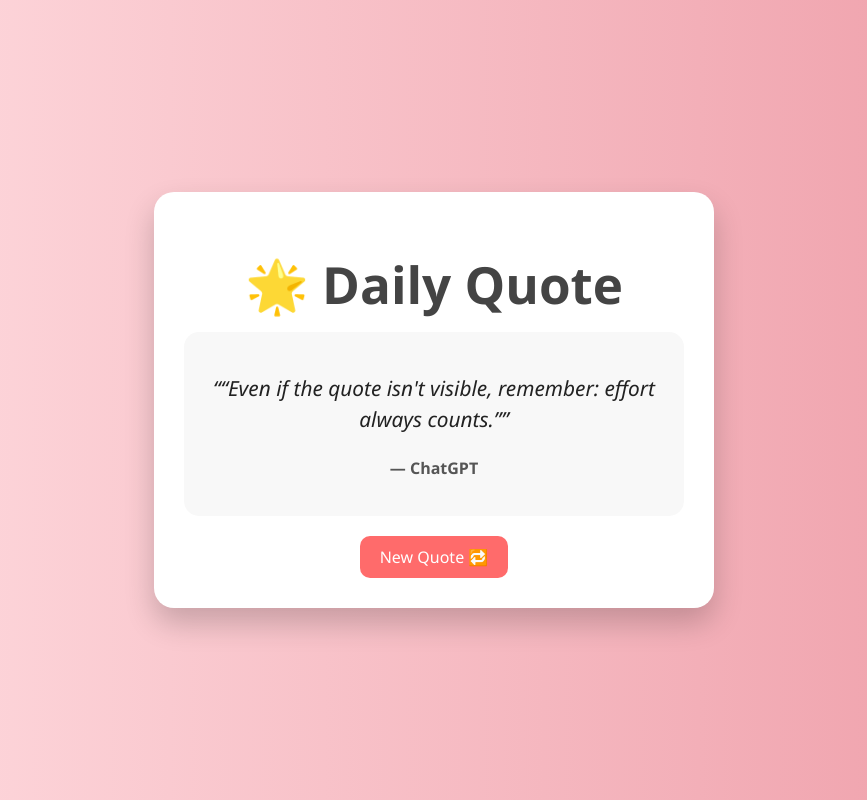
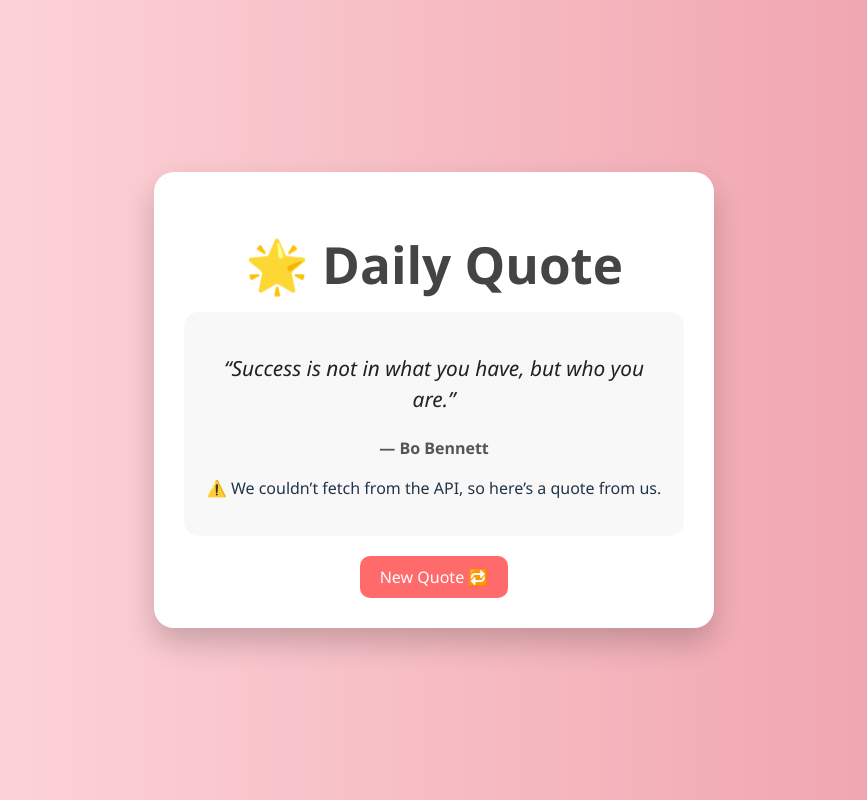
Before and after one commit to FarzooqueHasan/daily-quotes, a React (Vite) app: page / in a window 1280 px wide. Shown: the whole page, without its empty margins (206-1073 px from the left). Built offline with nearby package versions, Linux system fonts and the light colour scheme; no server answers.

Commit message:
Final code

```diff
--- a/src/App.jsx
+++ b/src/App.jsx
@@ -2,23 +2,26 @@
 import "./App.css";
 
 function App() {
-  const [quote, setQuote] = useState("A fallback quote will show if the real one fails.");
-  const [author, setAuthor] = useState("Fallback Author");
+  const [quote, setQuote] = useState("");
+  const [author, setAuthor] = useState("");
+  const [apiFailed, setApiFailed] = useState(false);
 
   const fetchQuote = async () => {
     try {
-      const res = await fetch("https://api.allorigins.win/raw?url=https://zenquotes.io/api/random");
-      if (!res.ok) throw new Error("Fetch failed");
+      const res = await fetch("https://zenquotes.io/api/random");
       const data = await res.json();
+
       if (data[0]?.q && data[0]?.a) {
         setQuote(data[0].q);
         setAuthor(data[0].a);
+        setApiFailed(false);
       } else {
-        throw new Error("Missing quote");
+        throw new Error("Invalid data");
       }
-    } catch (error) {
-      setQuote("“Even if the quote isn't visible, remember: effort always counts.”");
-      setAuthor("ChatGPT");
+    } catch (err) {
+      setQuote("Success is not in what you have, but who you are.");
+      setAuthor("Bo Bennett");
+      setApiFailed(true);
     }
   };
 
@@ -32,6 +35,11 @@
       <div className="quote-box">
         <p className="quote">“{quote}”</p>
         <p className="author">— {author}</p>
+        {apiFailed && (
+          <p className="fallback-note">
+            ⚠️ We couldn’t fetch from the API, so here’s a quote from us.
+          </p>
+        )}
       </div>
       <button onClick={fetchQuote}>New Quote 🔁</button>
     </div>
```
